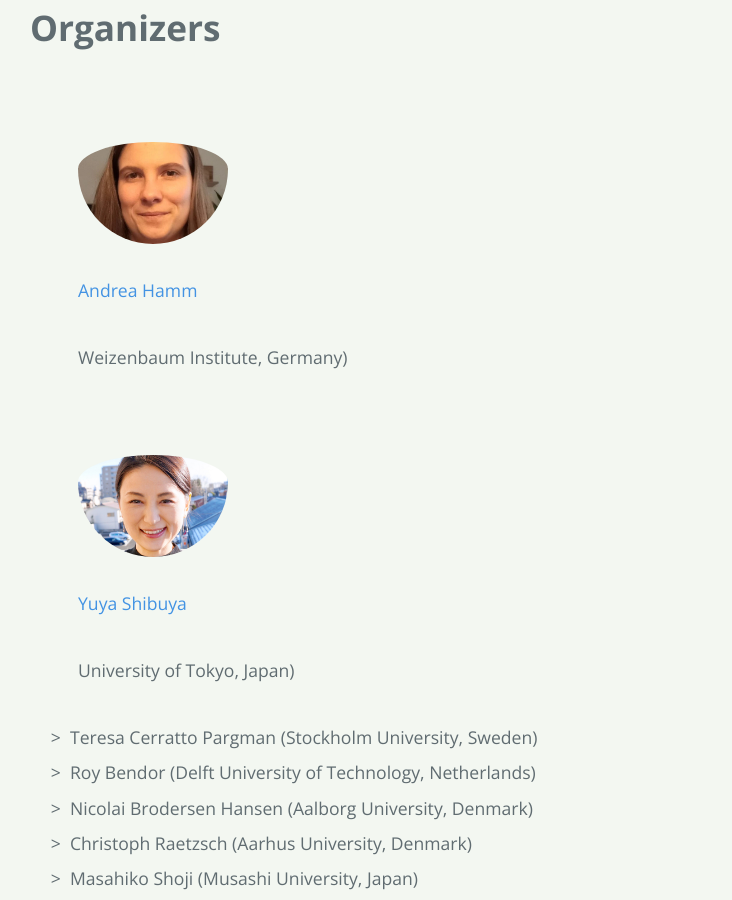
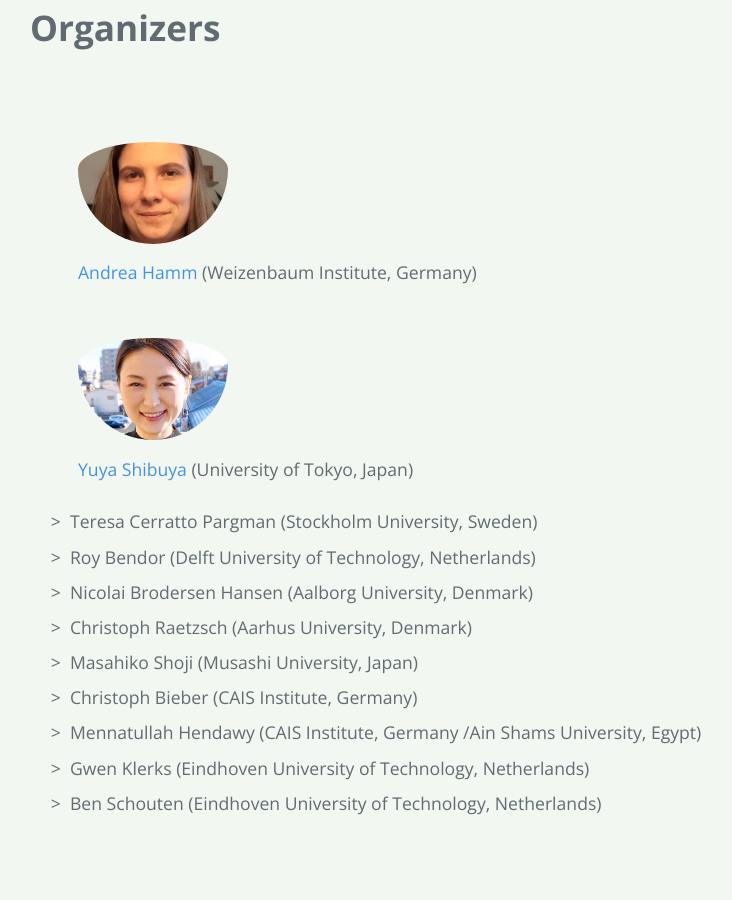
Before and after one commit to discontinued-civictech/discontinued-civictech.github.io, a Jekyll site: the page built from organizers.md, in a window 1280 px wide and 900 px high, scrolled down 595 px. Shown: the whole window, without its empty margins (194-926 px from the left). Built offline with Jekyll 4.4.1, drawn with Linux system fonts in a browser that asks for light colours; our own code applies the rules of GitHub Pages for plain Markdown files.

Commit message:
Update profiles

```diff
--- a/organizers.md
+++ b/organizers.md
@@ -6,12 +6,10 @@ layout: default
 
 <div class="profile-wrapper">
 <img src="files/profile_photos/andreahamm.jpg" class="profile-photo">
-<p><a href="https://www.weizenbaum-institut.de/portrait/p/andrea-hamm/#page=1&sort=date">Andrea Hamm</a></p>
-<p>Weizenbaum Institute, Germany)</p></div>
+<br><a href="https://www.weizenbaum-institut.de/portrait/p/andrea-hamm/#page=1&sort=date">Andrea Hamm</a> (Weizenbaum Institute, Germany)</div>
 <div class="profile-wrapper">
 <img src="files/profile_photos/yuyashibuya.jpeg" class="profile-photo">
-<p><a href="https://www.yuyashibuya.com/">Yuya Shibuya</a></p>
-<p>University of Tokyo, Japan)</p></div>
+<br><a href="https://www.yuyashibuya.com/">Yuya Shibuya</a> (University of Tokyo, Japan)</div>
 * Teresa Cerratto Pargman (Stockholm University, Sweden)
 * Roy Bendor (Delft University of Technology, Netherlands)
 * Nicolai Brodersen Hansen (Aalborg University, Denmark)
```
